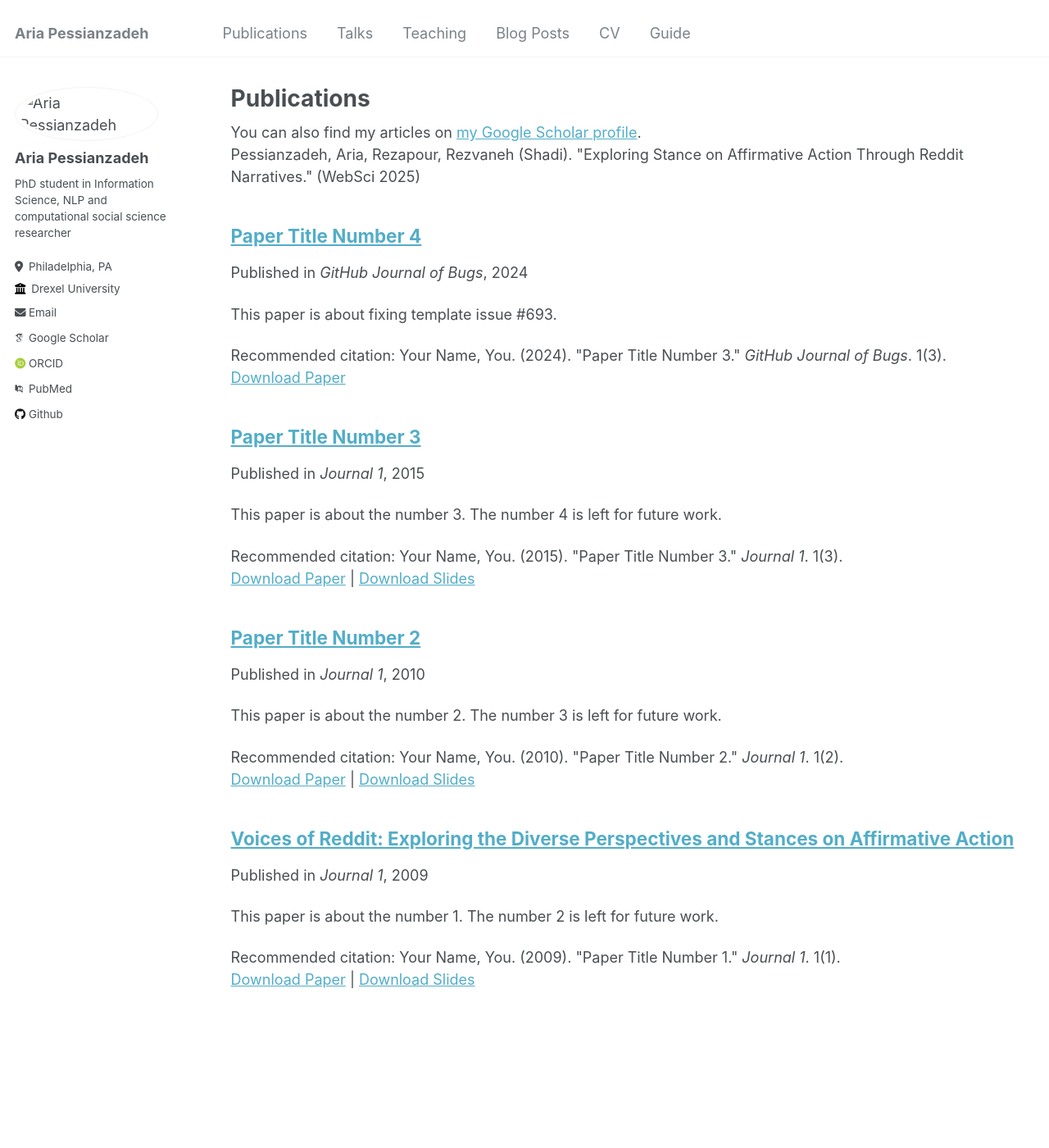
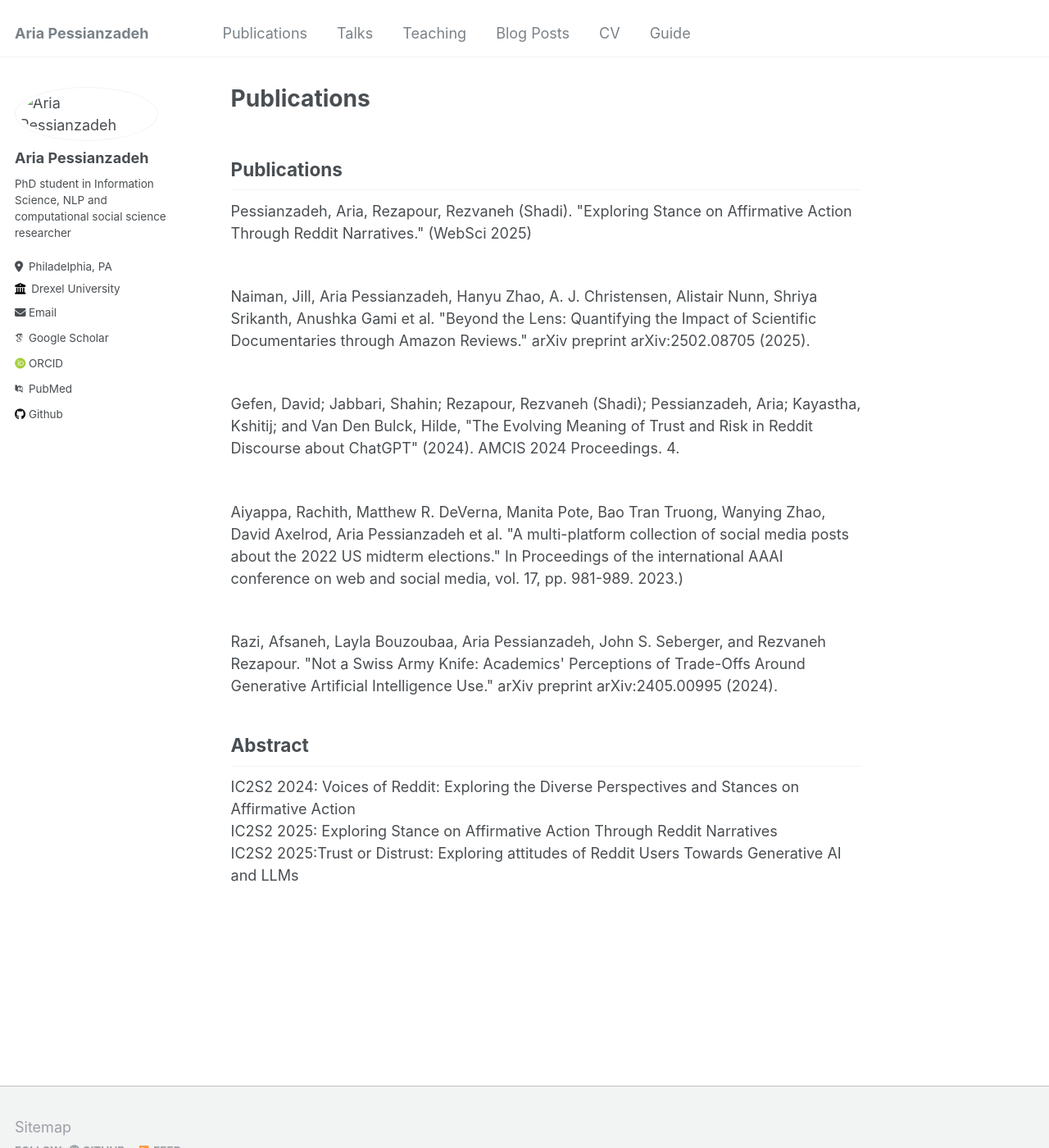
Before and after one commit to aryapess/aryapess.github.io, a Jekyll site: the page built from _pages/publications.md, in a window 1280 px wide and 1400 px high. Shown: the whole window at 82% size. Built offline with Jekyll 4.4.1, drawn with Linux system fonts in a browser that asks for light colours; some web fonts are replaced; our own code applies the rules of GitHub Pages for plain Markdown files.

Commit message:
Update publications.md

```diff
--- a/_pages/publications.md
+++ b/_pages/publications.md
@@ -1,20 +1,21 @@
----
-layout: archive
-title: "Publications"
-permalink: /publications/
-author_profile: true
----
 
-{% if site.author.googlescholar %}
-  <div class="wordwrap">You can also find my articles on <a href="{{https://scholar.google.com/citations?user=9XOCsOUAAAAJ&hl=en}}">my Google Scholar profile</a>.</div>
-{% endif %}
+## Publications
 
-{% if site.author.googlescholar %}
   <div class="wordwrap">Pessianzadeh, Aria, Rezapour, Rezvaneh (Shadi). "Exploring Stance on Affirmative Action Through Reddit Narratives." (WebSci 2025)</div>
-{% endif %}
+<br>
+   <div class="wordwrap">Naiman, Jill, Aria Pessianzadeh, Hanyu Zhao, A. J. Christensen, Alistair Nunn, Shriya Srikanth, Anushka Gami et al. "Beyond the Lens: Quantifying the Impact of Scientific Documentaries through Amazon Reviews." arXiv preprint arXiv:2502.08705 (2025).</div>
+<br>
+  <div class="wordwrap">Gefen, David; Jabbari, Shahin; Rezapour, Rezvaneh (Shadi); Pessianzadeh, Aria; Kayastha, Kshitij; and Van Den Bulck, Hilde, "The Evolving Meaning of Trust and Risk in Reddit Discourse about ChatGPT" (2024). AMCIS 2024 Proceedings. 4.</div>
+<br>
+  <div class="wordwrap">Aiyappa, Rachith, Matthew R. DeVerna, Manita Pote, Bao Tran Truong, Wanying Zhao, David Axelrod, Aria Pessianzadeh et al. "A multi-platform collection of social media posts about the 2022 US midterm elections." In Proceedings of the international AAAI conference on web and social media, vol. 17, pp. 981-989. 2023.)</div>
+<br>
+  <div class="wordwrap">Razi, Afsaneh, Layla Bouzoubaa, Aria Pessianzadeh, John S. Seberger, and Rezvaneh Rezapour. "Not a Swiss Army Knife: Academics' Perceptions of Trade-Offs Around Generative Artificial Intelligence Use." arXiv preprint arXiv:2405.00995 (2024).</div>
 
-{% include base_path %}
 
-{% for post in site.publications reversed %}
-  {% include archive-single.html %}
-{% endfor %}
+## Abstract
+
+<div class="wordwrap">IC2S2 2024: Voices of Reddit: Exploring the Diverse Perspectives and Stances on Affirmative Action</div>
+
+<div class="wordwrap">IC2S2 2025: Exploring Stance on Affirmative Action Through Reddit Narratives</div>
+
+<div class="wordwrap">IC2S2 2025:Trust or Distrust: Exploring attitudes of Reddit Users Towards Generative AI and LLMs</div>
```
